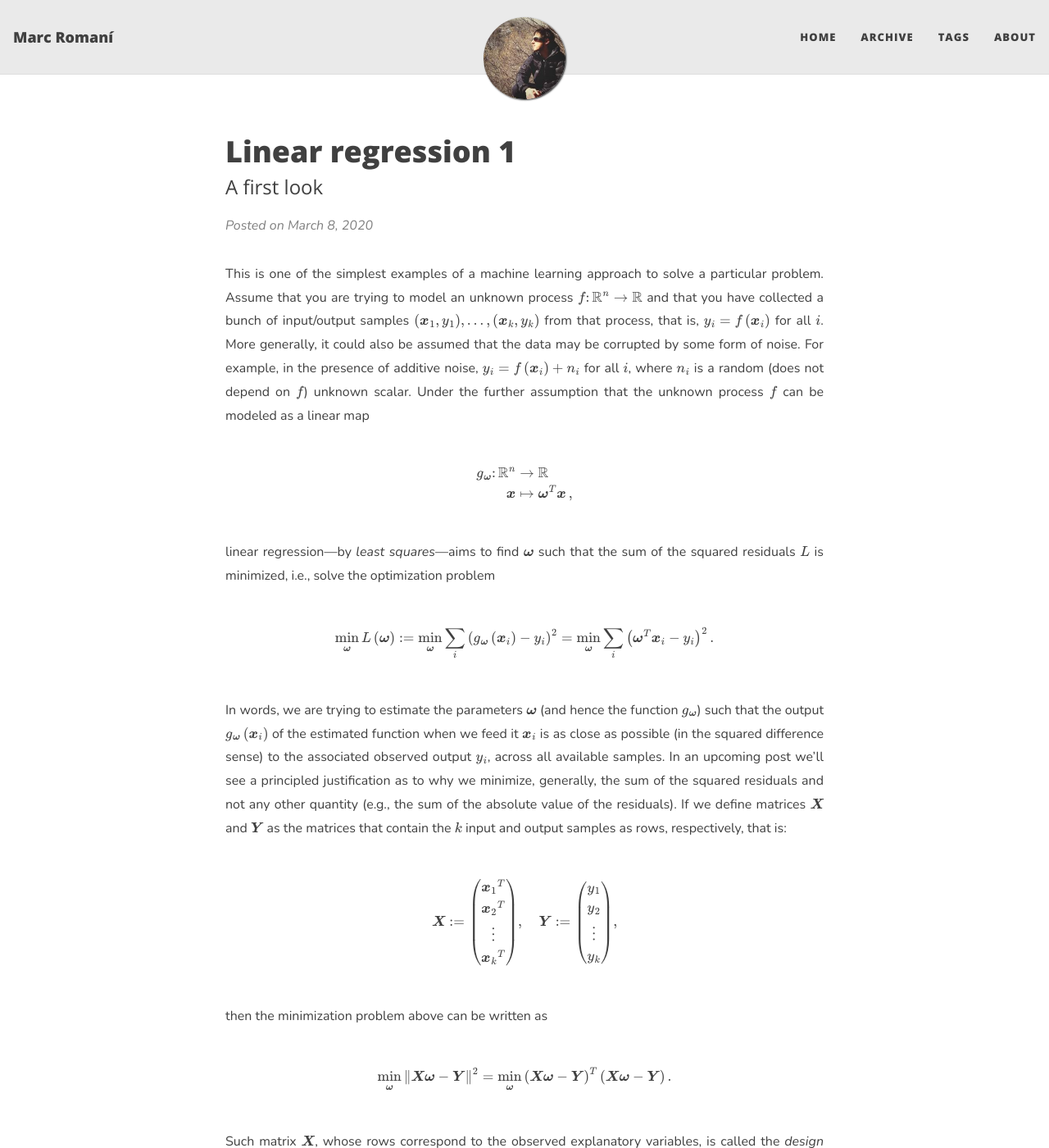
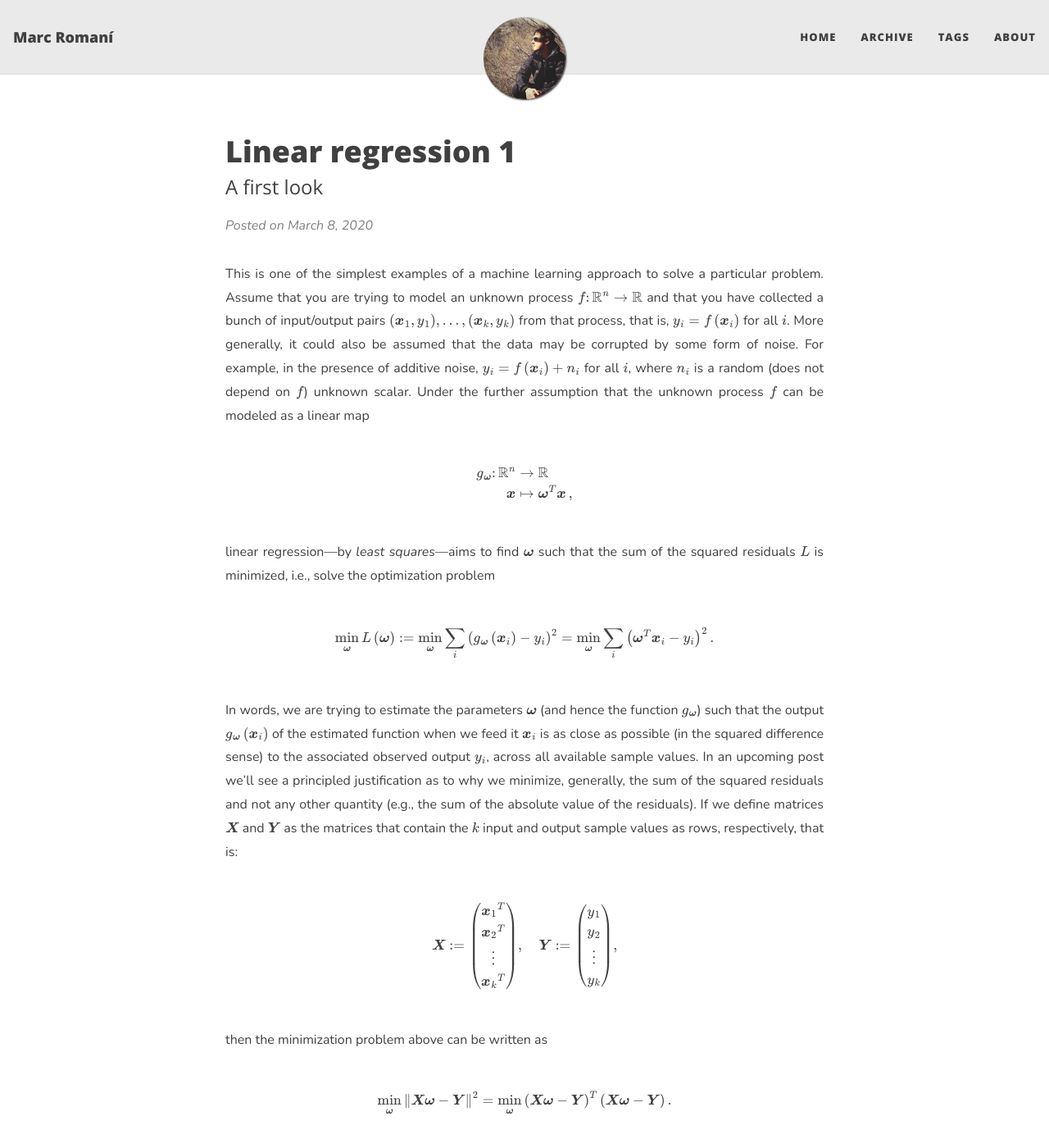
Before and after one commit to marcromani/marcromani.github.io, a Jekyll site: the page built from _posts/2020-03-08-linear-regression-1.md, in a window 1280 px wide and 1400 px high. Shown: the whole window at 82% size. Built offline with Jekyll 4.4.1, drawn with Linux system fonts in a browser that asks for light colours; nearby versions of some CDN libraries; some of the changed text lies outside the part shown.

Commit message:
Change sample word usage on the rest of the posts.

```diff
--- a/_posts/2020-03-08-linear-regression-1.md
+++ b/_posts/2020-03-08-linear-regression-1.md
@@ -10,7 +10,7 @@ tags: [linear regression, machine learning, linear algebra]
 share-title: true
 ---
 
-This is one of the simplest examples of a machine learning approach to solve a particular problem. Assume that you are trying to model an unknown process $$f\colon \mathbb{R}^n \to \mathbb{R}$$ and that you have collected a bunch of input/output samples $$\left(\boldsymbol{x}_1, y_1\right), \ldots, \left(\boldsymbol{x}_k, y_k\right)$$ from that process, that is, $$y_i = f\left(\boldsymbol{x}_i\right)$$ for all $$i$$. More generally, it could also be assumed that the data may be corrupted by some form of noise. For example, in the presence of additive noise, $$y_i = f\left(\boldsymbol{x}_i\right) + n_i$$ for all $$i$$, where $$n_i$$ is a random (does not depend on $$f$$) unknown scalar. Under the further assumption that the unknown process $$f$$ can be modeled as a linear map
+This is one of the simplest examples of a machine learning approach to solve a particular problem. Assume that you are trying to model an unknown process $$f\colon \mathbb{R}^n \to \mathbb{R}$$ and that you have collected a bunch of input/output pairs $$\left(\boldsymbol{x}_1, y_1\right), \ldots, \left(\boldsymbol{x}_k, y_k\right)$$ from that process, that is, $$y_i = f\left(\boldsymbol{x}_i\right)$$ for all $$i$$. More generally, it could also be assumed that the data may be corrupted by some form of noise. For example, in the presence of additive noise, $$y_i = f\left(\boldsymbol{x}_i\right) + n_i$$ for all $$i$$, where $$n_i$$ is a random (does not depend on $$f$$) unknown scalar. Under the further assumption that the unknown process $$f$$ can be modeled as a linear map
 
 $$\begin{align*}
 g_{\boldsymbol{\omega}}\colon \mathbb{R}^n & \to \mathbb{R}\\
@@ -21,7 +21,7 @@ linear regression—by *least squares*—aims to find $$\boldsymbol{\omega}$$ su
 
 $$\min_{\boldsymbol{\omega}} L\left(\boldsymbol{\omega}\right) := \min_{\boldsymbol{\omega}} \sum_i \left(g_{\boldsymbol{\omega}}\left(\boldsymbol{x}_i\right)-y_i\right)^2 = \min_{\boldsymbol{\omega}} \sum_i \left(\boldsymbol{\omega}^T \boldsymbol{x}_i - y_i\right)^2\,.$$
 
-In words, we are trying to estimate the parameters $$\boldsymbol{\omega}$$ (and hence the function $$g_{\boldsymbol{\omega}}$$) such that the output $$g_{\boldsymbol{\omega}}\left(\boldsymbol{x}_i\right)$$ of the estimated function when we feed it $$\boldsymbol{x}_i$$ is as close as possible (in the squared difference sense) to the associated observed output $$y_i$$, across all available samples. In an upcoming post we'll see a principled justification as to why we minimize, generally, the sum of the squared residuals and not any other quantity (e.g., the sum of the absolute value of the residuals). If we define matrices $$\boldsymbol{X}$$ and $$\boldsymbol{Y}$$ as the matrices that contain the $$k$$ input and output samples as rows, respectively, that is:
+In words, we are trying to estimate the parameters $$\boldsymbol{\omega}$$ (and hence the function $$g_{\boldsymbol{\omega}}$$) such that the output $$g_{\boldsymbol{\omega}}\left(\boldsymbol{x}_i\right)$$ of the estimated function when we feed it $$\boldsymbol{x}_i$$ is as close as possible (in the squared difference sense) to the associated observed output $$y_i$$, across all available sample values. In an upcoming post we'll see a principled justification as to why we minimize, generally, the sum of the squared residuals and not any other quantity (e.g., the sum of the absolute value of the residuals). If we define matrices $$\boldsymbol{X}$$ and $$\boldsymbol{Y}$$ as the matrices that contain the $$k$$ input and output sample values as rows, respectively, that is:
 
 $$\boldsymbol{X} :=
 \begin{pmatrix}
@@ -87,7 +87,7 @@ We'll simulate a bunch of noisy data collected from a one-dimensional hidden pro
 
 $$f(x) = 100\sin(x) - 2x^2 + 200\cos^2(x) + 70x\,,$$
 
-and we'll try to fit a fifth degree polynomial to it. That is, we'll augment our one-dimensional input samples with basis functions $$\{1, x^2, x^3, x^4, x^5\}$$. The code in the provided notebook below should be self-explanatory.
+and we'll try to fit a fifth degree polynomial to it. That is, we'll augment our one-dimensional inputs with basis functions $$\{1, x^2, x^3, x^4, x^5\}$$. The code in the provided notebook below should be self-explanatory.
 
 {% gist f4efb5e12bed97e03e553b5f0ae8484d example_1d.ipynb %}
 
```
Also changed, not shown: _posts/2020-03-09-linear-regression-2.md (+1 -1 lines).
